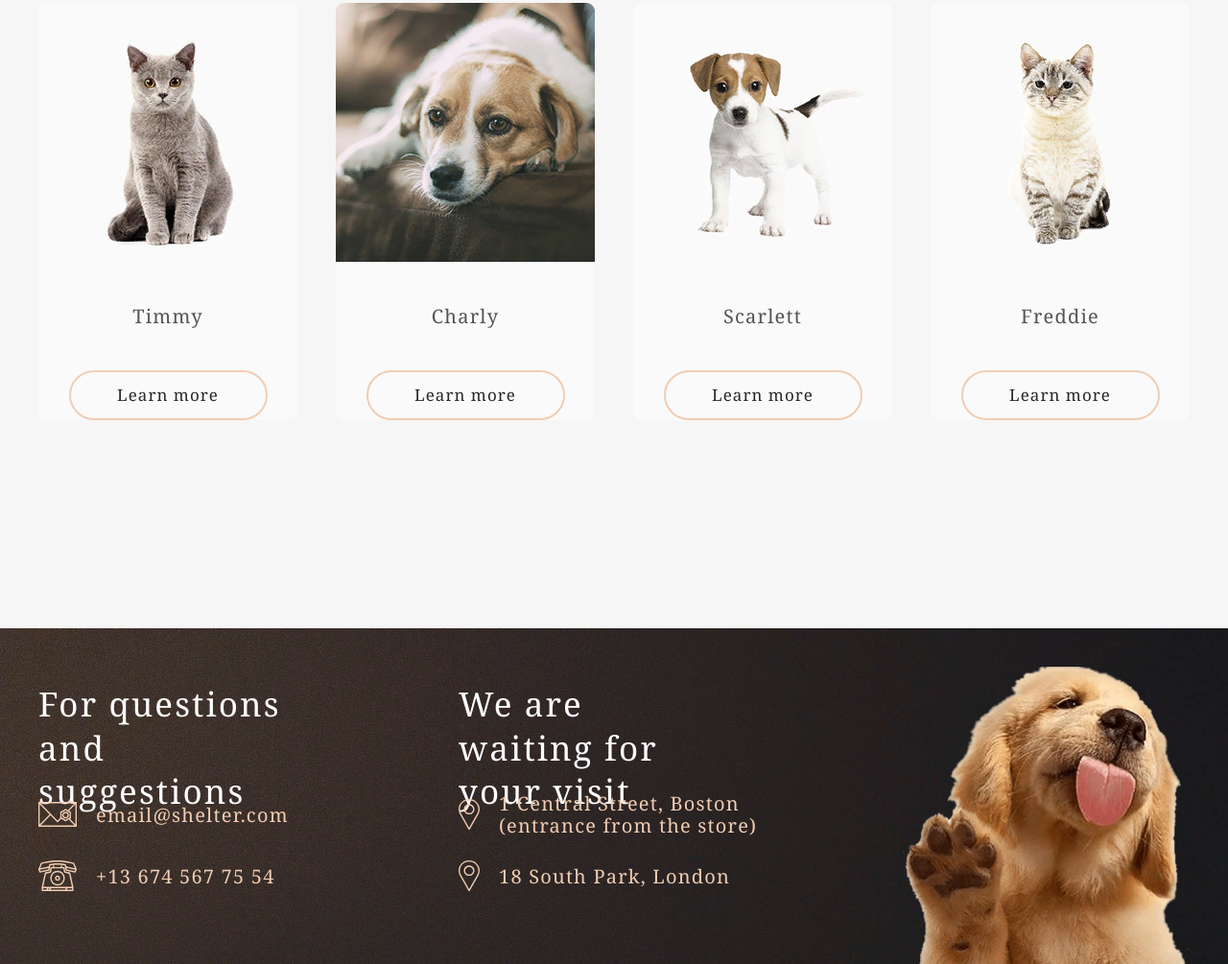
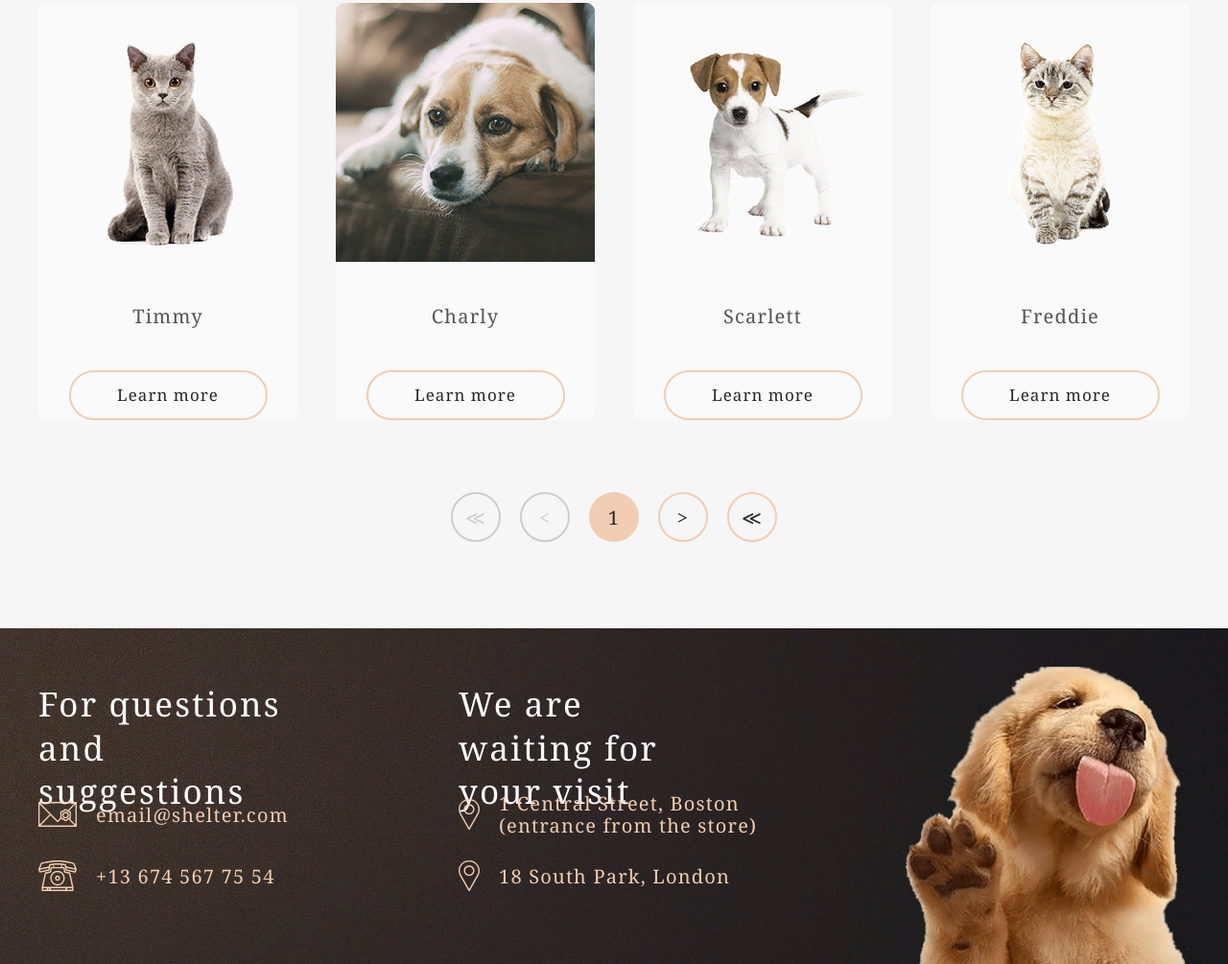
Before and after one commit to Temasevastopol/Pets, a plain HTML site: page src/assets/css/page_2/index.html in a window 1280 px wide. Shown: the part 807-1812 px from the top of the page at 96% size. Drawn offline with Linux system fonts and the light colour scheme.

Commit message:
feat: page_2 block navigation 03/27/2023 22:45:26

```diff
--- a/src/assets/css/constants.css
+++ b/src/assets/css/constants.css
@@ -102,3 +102,38 @@ header, main, footer{
     background-position: center;
     background-repeat: no-repeat;
 }
+.button-pagination-inactive{
+    width: 52px;
+    height: 52px;
+    background: none;
+    border: 2px solid #CDCDCD;
+    border-radius: 100px;
+    color: #CDCDCD;
+}
+.button-pagination-active{
+    width: 52px;
+    height: 52px;
+    background: #F1CDB3;
+    border: none;
+    border-radius: 100px;
+    color: #292929;
+}
+.button-pagination{
+    width: 52px;
+    height: 52px;
+    background: none;
+    border: 2px solid #F1CDB3;
+    border-radius: 100px;
+    color: #292929;
+}
+.button-pagination-inactive,
+.button-pagination-active,
+.button-pagination{
+    font-family: 'Georgia';
+    font-style: normal;
+    font-weight: 400;
+    font-size: 20px;
+    line-height: 115%;
+    text-align: center;
+    letter-spacing: 0.06em;
+}
--- a/src/assets/css/page_2/index.html
+++ b/src/assets/css/page_2/index.html
@@ -72,7 +72,13 @@
                         <button class="button-secondary">Learn more</button>
                     </div>
                 </div>
-                <div class="navigation"></div>
+                <div class="navigation">
+                    <button class="button-pagination-inactive">&#8810;</button>
+                    <button class="button-pagination-inactive">&#60;</button>
+                    <button class="button-pagination-active">1</button>
+                    <button class="button-pagination">&#62;</button>
+                    <button class="button-pagination">&#8810;</button>
+                </div>
             </div>
         </section>
     </main>
--- a/src/assets/css/page_2/style.css
+++ b/src/assets/css/page_2/style.css
@@ -87,6 +87,9 @@ nav ul li a:hover{
 .navigation {
     width: 340px;
     height: 52px;
+    display: flex;
+    justify-content: space-between;
+    align-items: center;
 }
 .cards_container .card:hover {
     cursor: pointer;
```
